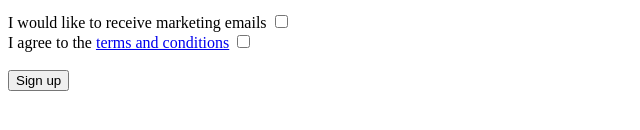
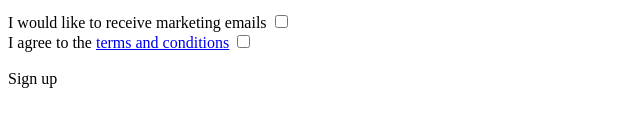
Before and after one commit to ivwo/HTML-signup, a plain HTML site: page index.html in a window 1280 px wide. Shown: the part 518-648 px from the top of the page, 0-640 px from the left. Drawn offline with Linux system fonts and the light colour scheme.

Commit message:
Update index.html

```diff
--- a/index.html
+++ b/index.html
@@ -29,6 +29,6 @@
         <label>I agree to the <a href="https://google.com/">terms and conditions</a><label>
         <input type="checkbox"><br><br>
 
-        <button>Sign up</button>
+        <submit>Sign up</submit>
     </form>
 </body>
```
